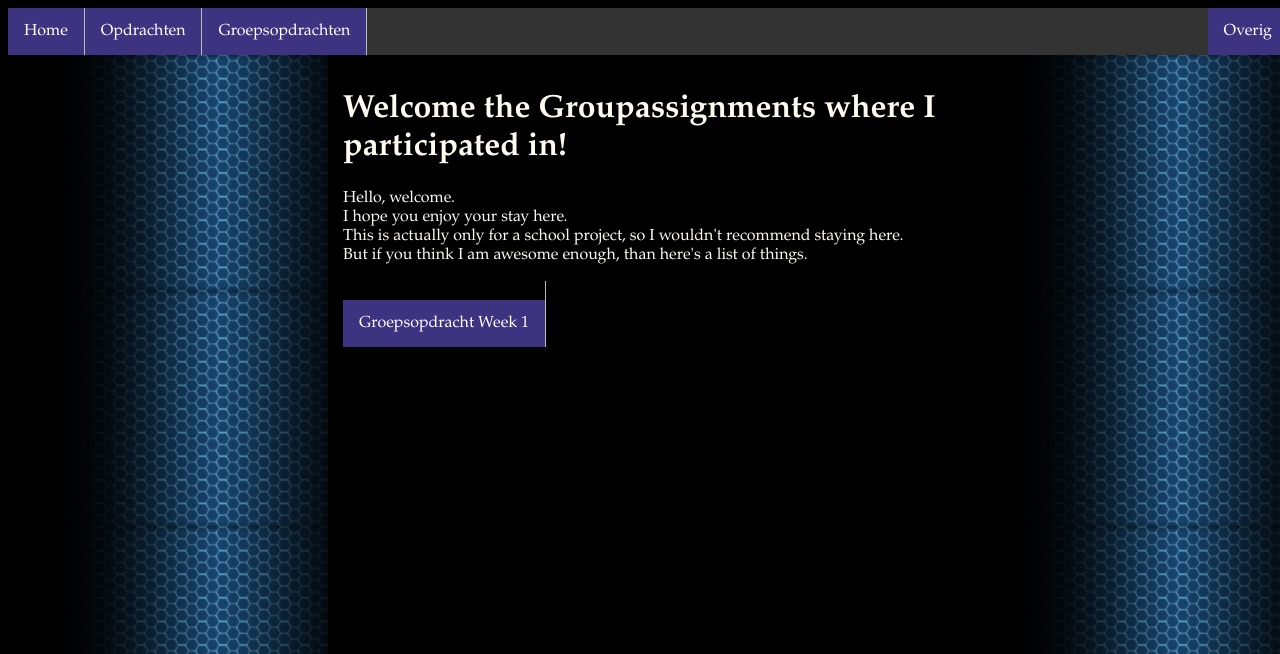
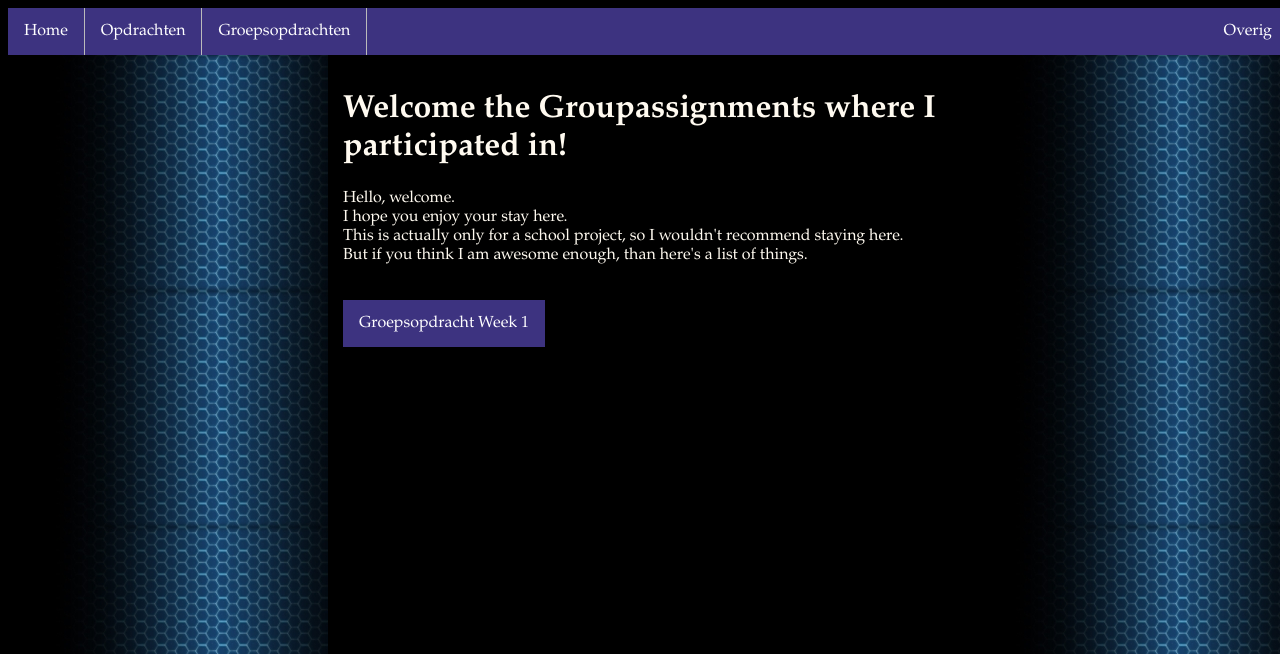
Before and after one commit to MyNameDoesNotFit/portefolio, a PHP site: page /groepsopdrachten.html in a window 1280 px wide. Shown: the top 654 px of the page. Run offline with PHP 8.4, Linux system fonts and the light colour scheme.

Commit message:
layout and color fix

```diff
--- a/groepsopdrachten.html
+++ b/groepsopdrachten.html
@@ -7,7 +7,7 @@
                     <ul>
                       <li><a href="index.html">Home</a></li>
                       <li><a href="opdrachten.html">Opdrachten</a></li>
-                      <li><a href="groepsopdrachten.html">Groepsopdrachten</a></li>
+                      <li class="active"><a href="groepsopdrachten.html">Groepsopdrachten</a></li>
                       <li style="float: right;"><a href="overig.html">Overig</a></li>
                     </ul>
             <div class="row">
@@ -27,7 +27,7 @@
                                 But if you think I am awesome enough, than here's a list of things.<br>
                             </p>
                                 <p>
-                                    <li><a href="Groepsopdrachten/Groepsopdrachtweek1%20(1).pdf">Groepsopdracht Week 1</a></li>
+                                    <li class="assignment"><a href="Groepsopdrachten/Groepsopdrachtweek1%20(1).pdf">Groepsopdracht Week 1</a></li>
 
                                 </p>
                     </div>
--- a/index.html
+++ b/index.html
@@ -5,7 +5,7 @@
     </head>
         <body>
                     <ul>
-                      <li><a href="index.html">Home</a></li>
+                      <li class="active"><a href="index.html">Home</a></li>
                       <li><a href="opdrachten.html">Opdrachten</a></li>
                       <li><a href="groepsopdrachten.html">Groepsopdrachten</a></li>
                       <li style="float: right;"><a href="overig.html">Overig</a></li>
--- a/opdrachten.html
+++ b/opdrachten.html
@@ -6,7 +6,7 @@
         <body>
                    <ul>
                       <li><a href="index.html">Home</a></li>
-                      <li><a href="opdrachten.html">Opdrachten</a></li>
+                      <li class="active"><a href="opdrachten.html">Opdrachten</a></li>
                       <li><a href="groepsopdrachten.html">Groepsopdrachten</a></li>
                       <li style="float: right;"><a href="overig.html">Overig</a></li>
                     </ul>
@@ -27,8 +27,8 @@
                                 But if you think I am awesome enough, than here's a list of things.<br>
                             </p>
                                 <p>
-                                    <li><a href="Individueleopdrachten/Noureddine_Tighadouini_11322934_werkcollege.docx">Product Opdracht</a></li><br><br><br><br>
-                                    <li><a href="Individueleopdrachten/Opdracht_persona's.docx">Opdracht Persona's</a></li>
+                                    <li class="assignment"><a href="Individueleopdrachten/Noureddine_Tighadouini_11322934_werkcollege.docx">Product Opdracht</a></li><br><br><br><br>
+                                    <li class="assignment"><a href="Individueleopdrachten/Opdracht_persona's.docx">Opdracht Persona's</a></li>
 
                                 </p>
 
--- a/overig.html
+++ b/overig.html
@@ -8,7 +8,7 @@
                       <li><a href="index.html">Home</a></li>
                       <li><a href="opdrachten.html">Opdrachten</a></li>
                       <li><a href="groepsopdrachten.html">Groepsopdrachten</a></li>
-                      <li style="float: right;"><a href="overig.html">Overig</a></li>
+                      <li style="float: right;" class="active"><a href="overig.html">Overig</a></li>
                     </ul>
             <div class="row">
 
--- a/style.css
+++ b/style.css
@@ -55,7 +55,7 @@ ul {
     margin: 0;
     padding: 0;
     overflow: hidden;
-    background-color: #333;
+    background-color: #3D3380;
 }
 
 li {
@@ -75,7 +75,7 @@ li a:hover {
     background-color: #111;
 }
 .active {
-    background-color: #4CAF50;
+    background-color: black;
 }
 li {
     border-right: 1px solid #bbb;
@@ -84,6 +84,6 @@ li {
 li:last-child {
     border-right: none;
 }
-a:active {
-    background-color: black;
+.assignment{
+    border-right: none;
 }
```
